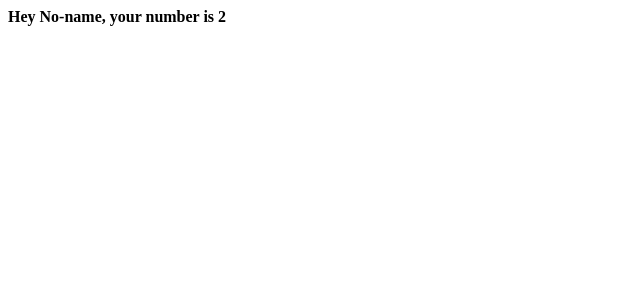
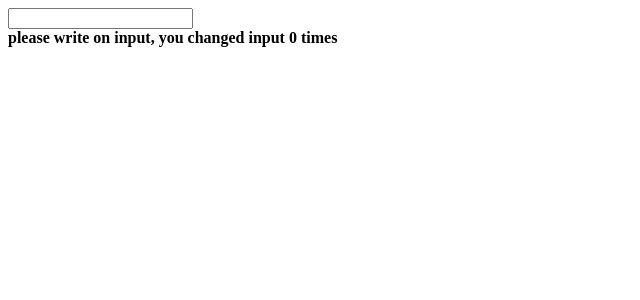
Before and after one commit to LukaszSarzynski/React-sandbox, a React (Create React App) app: page / in a window 1280 px wide. Shown: the top 300 px of the page, without its empty margins (0-640 px from the left). Built offline with nearby package versions, Linux system fonts and the light colour scheme.

Commit message:
state fun

```diff
--- a/src/App.js
+++ b/src/App.js
@@ -1,25 +1,30 @@
 import React from 'react';
-import PropTypes from 'prop-types';
-
 
 class App extends React.Component {
+
+  constructor() {
+    super();
+    this.state = {
+      message: 'please write on input',
+      count: 0,
+    }
+  }
+
+  update(e) {
+    this.setState({
+      message: e.target.value,
+      count: this.state.count + 1,
+    })
+  }
 
   render() {
     return (
       <div>
-        <strong>Hey {this.props.name}, your number is {this.props.count}</strong>
+        <input type="text" onChange={this.update.bind(this)} /> <br/>
+        <strong>{this.state.message}, you changed input {this.state.count} times</strong>
       </div>
     )
   }
 }
 
-App.propTypes = {
-  count: PropTypes.number.isRequired,
-  name: PropTypes.string,
-}
-
-App.defaultProps = {
-  name: 'No-name',
-}
-
 export default App;
--- a/src/index.js
+++ b/src/index.js
@@ -2,4 +2,4 @@ import React from 'react';
 import ReactDOM from 'react-dom';
 import App from './App';
 
-ReactDOM.render(<App count={2} />, document.getElementById('main'));
+ReactDOM.render(<App  />, document.getElementById('main'));
```
